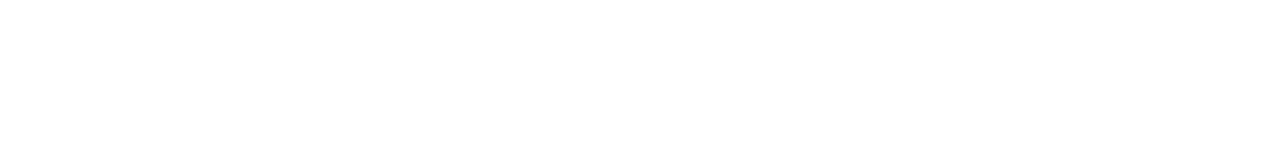
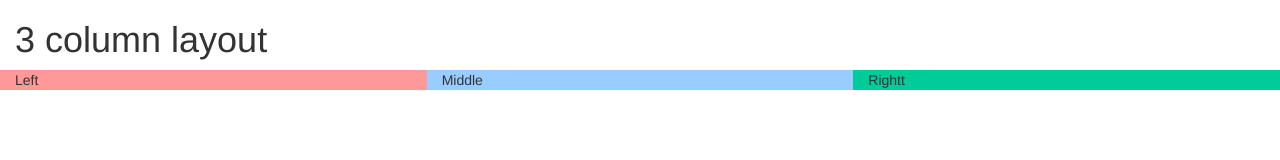
Before and after one commit to ariakumar/Assignment-3, a plain HTML site: page index.html in a window 1280 px wide. Drawn offline with nearby package versions, Linux system fonts and the light colour scheme.

Commit message:
Update index.html

```diff
--- a/index.html
+++ b/index.html
@@ -1,7 +1,7 @@
 <!DOCTYPE html>
 <html lang="en">
 <head>
-    <title>thenewboston</title>
+    <title>Tutoring Page</title>
     <meta charset="utf-8">
     <meta name="viewport" content="width=device-width, initial-scale=1">
     <link rel="stylesheet" href="http://maxcdn.bootstrapcdn.com/bootstrap/3.3.4/css/bootstrap.min.css">
@@ -9,7 +9,14 @@
     <script src="http://maxcdn.bootstrapcdn.com/bootstrap/3.3.4/js/bootstrap.min.js"></script>
 </head>
 <body>
-
+    <div class="container-fluid">
+        <h1>3 column layout</h1>
+        <div class="row">
+            <div class="col-md-4" style="background-color: #FF9999">Left</div>
+            <div class="col-md-4" style="background-color: #99CCFF">Middle</div>
+            <div class="col-md-4" style="background-color: #00CC99">Rightt</div>
+        </div>
+    </div>
 
 
 </body>
```
